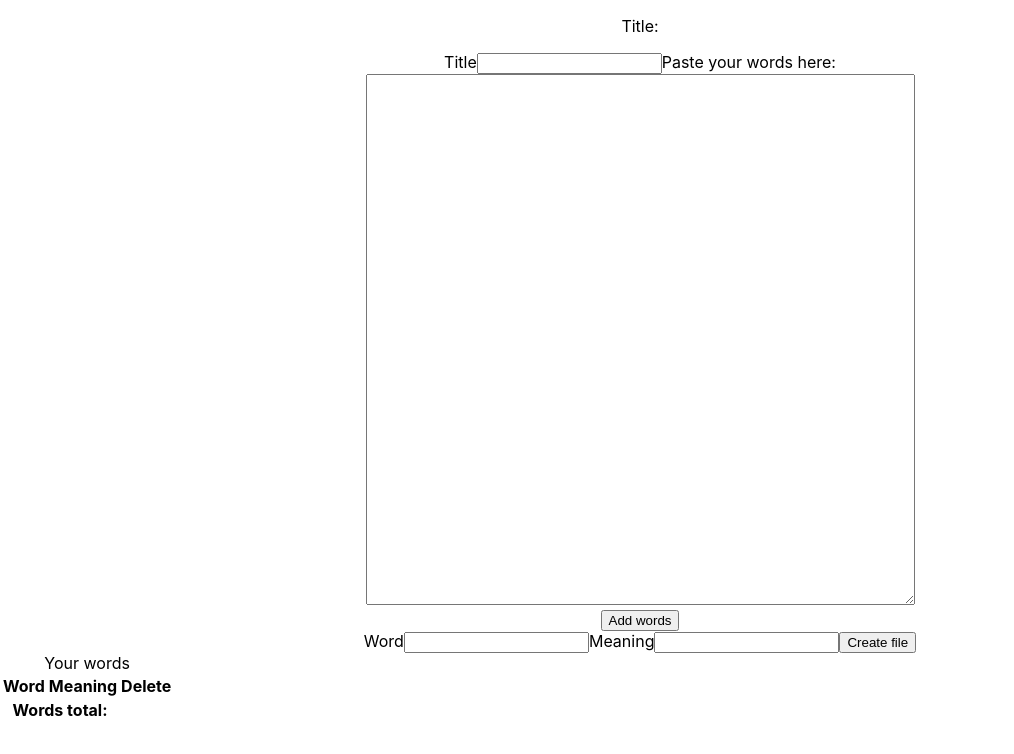
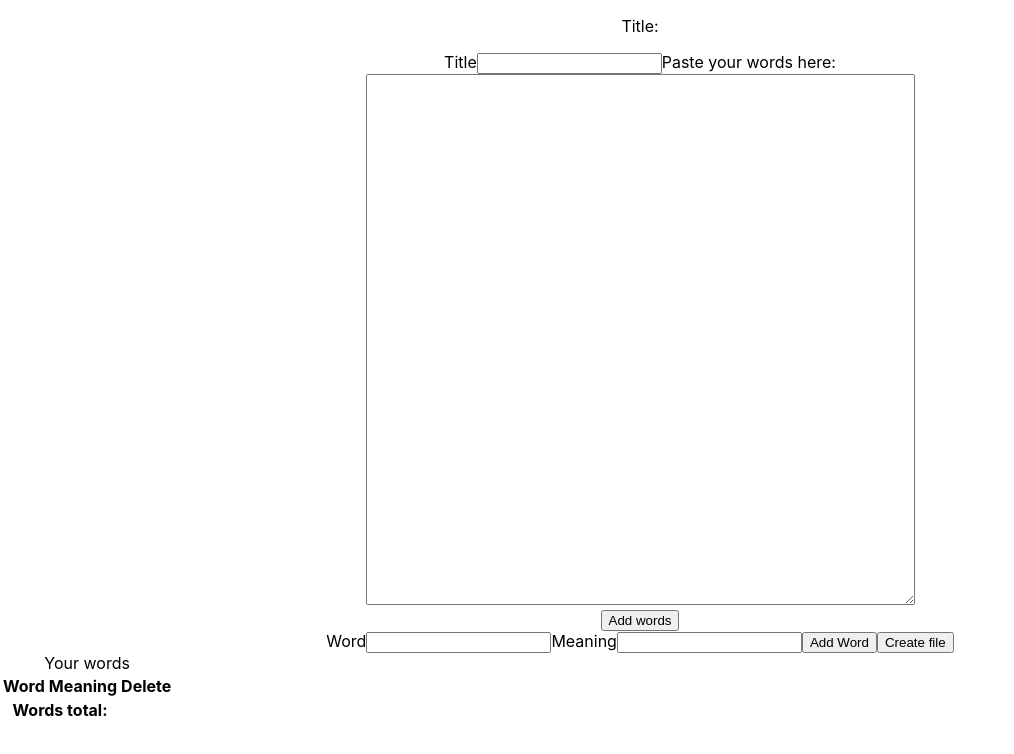
Before and after one commit to Konrad-Jalowy/reactlearnhelpers, a React (Create React App) app in the folder text-to-file-app/: page / in a window 1280 px wide. Shown: the top 754 px of the page, without its empty margins (0-1014 px from the left). Built offline with nearby package versions, Linux system fonts and the light colour scheme.

Commit message:
were getting somewhere

```diff
--- a/text-to-file-app/src/components/AddOneRFC.js
+++ b/text-to-file-app/src/components/AddOneRFC.js
@@ -4,12 +4,19 @@ function getKey(key){
 }
 function AddOneRFC({setWords}){
     const keyRef = useRef(1);
+    const wordRef = useRef(null);
+    const meaningRef = useRef(null);
+
+    function addWordHandler(e){
+        console.log("triggered");
+    }
     return (
         <>
         <label htmlFor="word">Word</label>
         <input type="text" name="word" id="word"/>
         <label htmlFor="meaning">Meaning</label>
         <input type="text" name="meaning" id="meaning"/>
+        <button onClick={addWordHandler}>Add Word</button>
         </>
     );
 };
```
